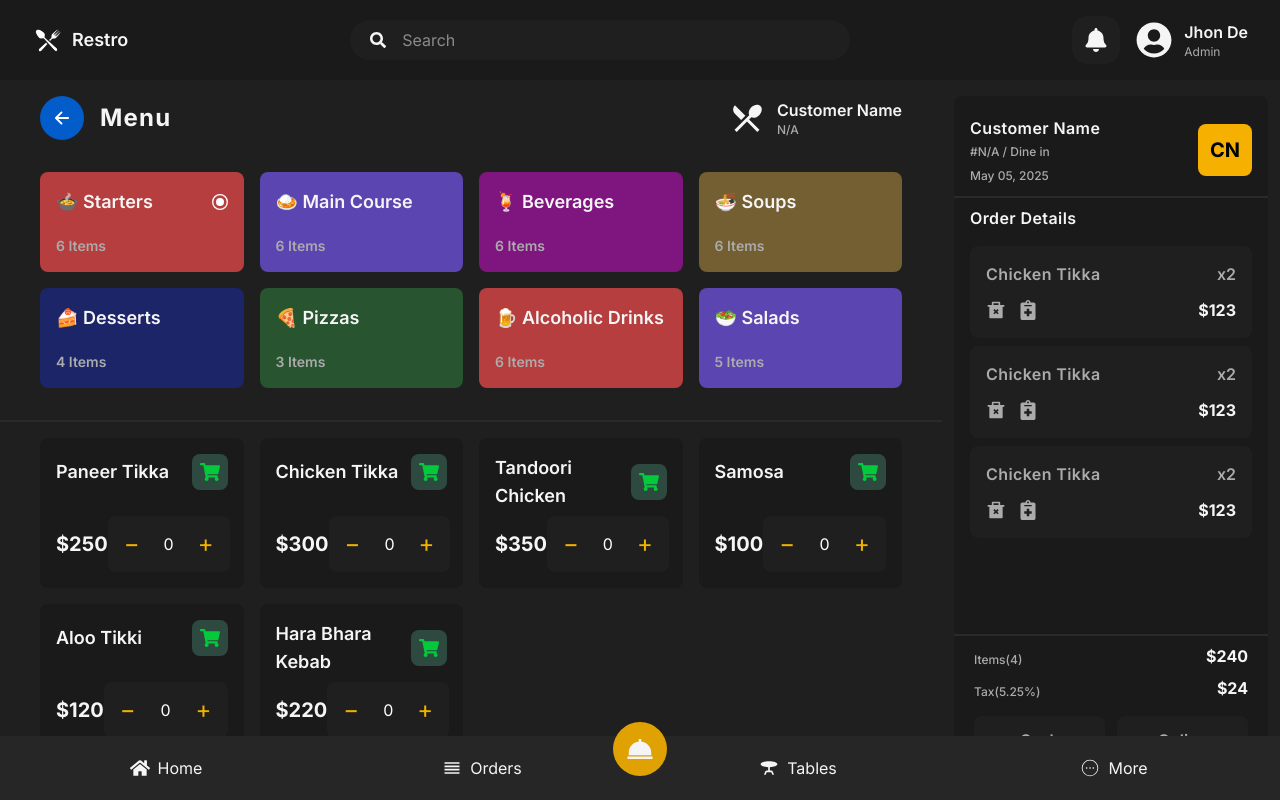
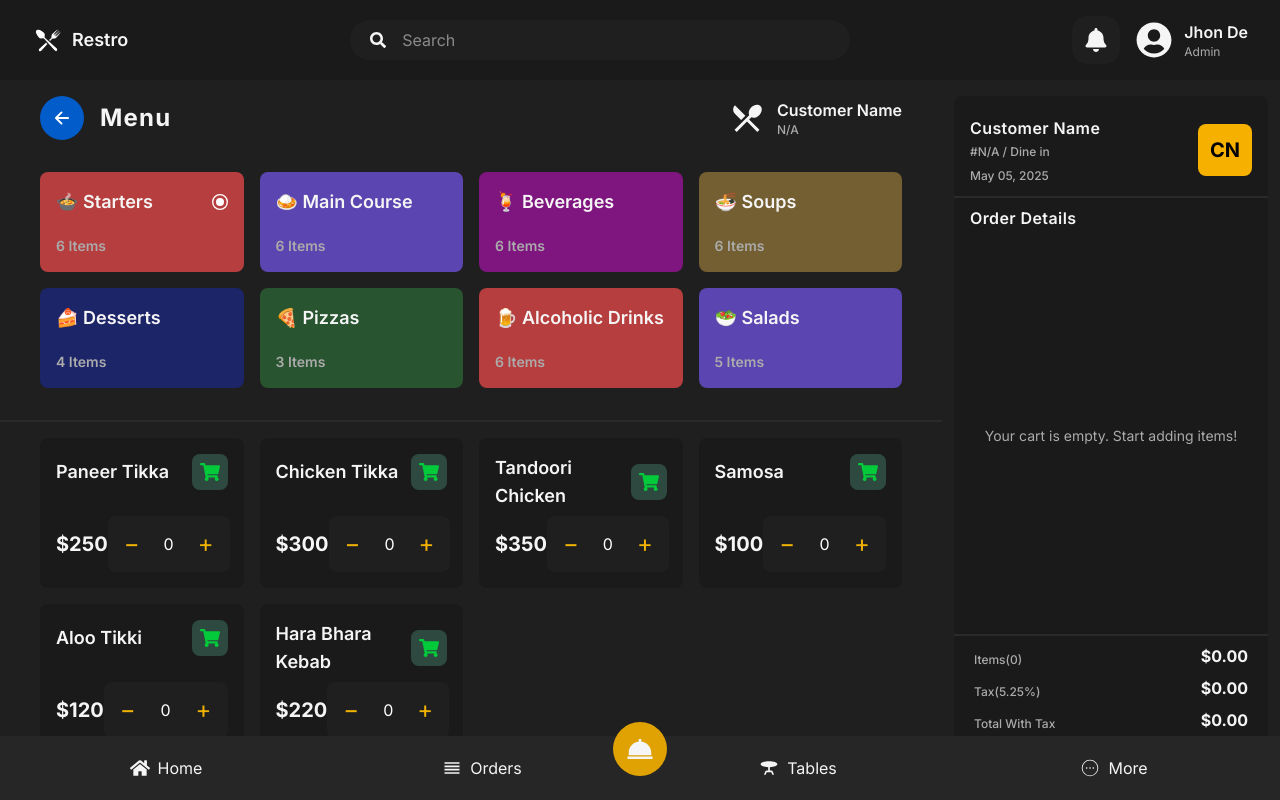
Before and after one commit to carloshtsca/restaurant-react, a React (Vite) app: page /menu in a window 1280 px wide. Built offline with nearby package versions, Linux system fonts and the light colour scheme.

Commit message:
Add Redux Integration PT-2

```diff
--- a/src/components/menu/Bill.jsx
+++ b/src/components/menu/Bill.jsx
@@ -1,15 +1,27 @@
 import React from 'react'
+import { useSelector } from 'react-redux';
+import { getTotalPrice } from '../../redux/slices/cartSlice';
 
 const Bill = () => {
+    const cartData = useSelector(state => state.cart);
+    const total = useSelector(getTotalPrice);
+    const taxRate = 5.25;
+    const tax = (total * taxRate) / 100;
+    const totalPriceWithTax = total + tax;
+
     return (
         <>
             <div className='flex items-center justify-between px-5 mt-2'>
-                <p className='text-xs text-[#ababab] font-medium mt-2'>Items(4)</p>
-                <h1 className='text-[#f5f5f5] text-md font-bold'>$240</h1>
+                <p className='text-xs text-[#ababab] font-medium mt-2'>Items({cartData.length})</p>
+                <h1 className='text-[#f5f5f5] text-md font-bold'>${total.toFixed(2)}</h1>
             </div>
             <div className='flex items-center justify-between px-5 mt-2'>
                 <p className='text-xs text-[#ababab] font-medium mt-2'>Tax(5.25%)</p>
-                <h1 className='text-[#f5f5f5] text-md font-bold'>$24</h1>
+                <h1 className='text-[#f5f5f5] text-md font-bold'>${tax.toFixed(2)}</h1>
+            </div>
+            <div className='flex items-center justify-between px-5 mt-2'>
+                <p className='text-xs text-[#ababab] font-medium mt-2'>Total With Tax </p>
+                <h1 className='text-[#f5f5f5] text-md font-bold'>${totalPriceWithTax.toFixed(2)}</h1>
             </div>
             <div className='flex items-center gap-3 px-5 mt-4'>
                 <button className='bg-[#1f1f1f] px-4 py-3 w-full rounded-lg text-[#ababab] font-semibold'>Cash</button>
--- a/src/components/menu/CartInfo.jsx
+++ b/src/components/menu/CartInfo.jsx
@@ -1,60 +1,53 @@
-import React from 'react'
+import React, { useEffect, useRef } from 'react'
 import { RiDeleteBin2Fill } from 'react-icons/ri';
-import { FaNotesMedical } from 'react-icons/fa';
+import { FaNotesMedical } from 'react-icons/fa6';
+import { useDispatch, useSelector } from 'react-redux';
+import { removeItem } from '../../redux/slices/cartSlice';
 
-const CartInfo = () => {
+const CartInfo = () => { // 3:20 - part 9
+    const cartData = useSelector(state => state.cart);
+    const scrollRef = useRef();
+    const dispatch = useDispatch();
+
+    useEffect(() => {
+        if (scrollRef.current) {
+            scrollRef.current.scrollTo({
+                top: scrollRef.current.scrollHeight,
+                behavior: 'smooth',
+            });
+        }
+    }, [cartData]);
+
+    const handleRemove = (itemId) => {
+        dispatch(removeItem(itemId));
+    }
+
     return (
         <div className='px-4 py-2'>
             <h1 className='text-[#f5f5f5] font-semibold tracking-wide'>Order Details</h1>
 
-            <div className='mt-4 overflow-y-scroll scrollbar-hide h-[380px]'>
+            <div className='mt-4 overflow-y-scroll scrollbar-hide h-[380px]' ref={scrollRef}>
+                {cartData.length === 0 ? (
+                    <p className='text-[#ababab] text-sm flex justify-center items-center h-full'>Your cart is empty. Start adding items!</p>
+                ) : cartData.map((item) => {
+                    return (
                         <div className='bg-[#1f1f1f] rounded-lg px-4 py-4 mb-2'>
                             <div className='flex items-center justify-between'>
                                 <h1 className='text-[#ababab] font-semibold tracking-wide text-md'>
-                            Chicken Tikka
+                                    {item.name}
                                 </h1>
-                        <p className='text-[#ababab] font-semibold'>x2</p>
+                                <p className='text-[#ababab] font-semibold'>x{item.quantity}</p>
                             </div>
                             <div className='flex items-center justify-between mt-3'>
                                 <div className='flex items-center gap-3'>
-                            <RiDeleteBin2Fill className='text-[#ababab] cursor-pointer' size={20} />
+                                    <RiDeleteBin2Fill onClick={() => handleRemove(item.id)} className='text-[#ababab] cursor-pointer' size={20} />
                                     <FaNotesMedical className='text-[#ababab] cursor-pointer' size={20} />
                                 </div>
-                        <p className='text-[#f5f5f5] text-md font-bold'>$123</p>
+                                <p className='text-[#f5f5f5] text-md font-bold'>${item.price}</p>
                             </div>
                         </div>
-
-                <div className='bg-[#1f1f1f] rounded-lg px-4 py-4 mb-2'>
-                    <div className='flex items-center justify-between'>
-                        <h1 className='text-[#ababab] font-semibold tracking-wide text-md'>
-                            Chicken Tikka
-                        </h1>
-                        <p className='text-[#ababab] font-semibold'>x2</p>
-                    </div>
-                    <div className='flex items-center justify-between mt-3'>
-                        <div className='flex items-center gap-3'>
-                            <RiDeleteBin2Fill className='text-[#ababab] cursor-pointer' size={20} />
-                            <FaNotesMedical className='text-[#ababab] cursor-pointer' size={20} />
-                        </div>
-                        <p className='text-[#f5f5f5] text-md font-bold'>$123</p>
-                    </div>
-                </div>
-
-                <div className='bg-[#1f1f1f] rounded-lg px-4 py-4 mb-2'>
-                    <div className='flex items-center justify-between'>
-                        <h1 className='text-[#ababab] font-semibold tracking-wide text-md'>
-                            Chicken Tikka
-                        </h1>
-                        <p className='text-[#ababab] font-semibold'>x2</p>
-                    </div>
-                    <div className='flex items-center justify-between mt-3'>
-                        <div className='flex items-center gap-3'>
-                            <RiDeleteBin2Fill className='text-[#ababab] cursor-pointer' size={20} />
-                            <FaNotesMedical className='text-[#ababab] cursor-pointer' size={20} />
-                        </div>
-                        <p className='text-[#f5f5f5] text-md font-bold'>$123</p>
-                    </div>
-                </div>
+                    )
+                })}
             </div>
         </div>
     );
--- a/src/components/menu/MenuContainer.jsx
+++ b/src/components/menu/MenuContainer.jsx
@@ -2,11 +2,14 @@ import React, { useState } from 'react'
 import { menus } from '../../constants'
 import { GrRadialSelected } from 'react-icons/gr';
 import { FaShoppingCart } from 'react-icons/fa';
+import { useDispatch } from 'react-redux';
+import { addItems } from '../../redux/slices/cartSlice';
 
 const MenuContainer = () => {
     const [selected, setSelected] = useState(menus[0]);
     const [itemCount, setItemCount] = useState(0);
     const [itemId, setItemId] = useState();
+    const dispatch = useDispatch();
 
     const increment = (id) => {
         setItemId(id);
@@ -20,11 +23,26 @@ const MenuContainer = () => {
         setItemCount((prev) => prev - 1);
     };
 
+    const handleAddToCart = (item) => {
+        if (itemCount === 0) return;
+
+        const { name, price } = item;
+        const newObj = {
+            id: new Date(),
+            name,
+            pricePerQuantity: price,
+            quantity: itemCount,
+            price: price * itemCount
+        };
+
+        dispatch(addItems(newObj));
+        setItemCount(0);
+    }
+
     return (
         <>
             <div className='grid sm:grid-cols-2 md:grid-cols-2 lg:grid-cols-3 xl:grid-cols-4 gap-4 px-10 py-4 w-[100%]'>
-                {
-                    menus.map((menu) => {
+                {menus.map((menu) => {
                     return (
                         <div
                             key={menu.id}
@@ -43,33 +61,30 @@ const MenuContainer = () => {
                             <p className='text-[#ababab] text-sm font-semibold'>{menu.items.length} Items</p>
                         </div>
                     );
-                    })
-                }
+                })}
             </div>
 
             <hr className='border-[#2a2a2a] border-t-2 mt-4' />
 
             <div className='grid sm:grid-cols-2 md:grid-cols-2 lg:grid-cols-3 xl:grid-cols-4 gap-4 px-10 py-4 w-[100%]'>
-                {
-                    selected?.items.map((menu) => {
+                {selected?.items.map((item) => {
                     return (
-                            <div key={menu.id} className='flex flex-col items-start justify-between p-4 rounded-lg h-[150px] cursor-pointer hover:bg-[#2a2a2a] bg-[#1a1a1a]'>
+                        <div key={item.id} className='flex flex-col items-start justify-between p-4 rounded-lg h-[150px] cursor-pointer hover:bg-[#2a2a2a] bg-[#1a1a1a]'>
                             <div className='flex items-center justify-between w-full'>
-                                    <h1 className='text-[#f5f5f5] text-lg font-semibold'>{menu.name}</h1>
-                                    <button className='bg-[#2e4a40] text-[#02ca3a] p-2 rounded-lg'><FaShoppingCart size={20} /></button>
+                                <h1 className='text-[#f5f5f5] text-lg font-semibold'>{item.name}</h1>
+                                <button onClick={() => handleAddToCart(item)} className='bg-[#2e4a40] text-[#02ca3a] p-2 rounded-lg'><FaShoppingCart size={20} /></button>
                             </div>
                             <div className='flex items-center justify-between w-full'>
-                                    <p className='text-[#f5f5f5] text-xl font-bold'>${menu.price}</p>
+                                <p className='text-[#f5f5f5] text-xl font-bold'>${item.price}</p>
                                 <div className='flex items-center justify-between bg-[#1f1f1f] px-4 py-3 rounded-lg gap-6 w-32'>
-                                        <button onClick={() => decrement(menu.id)} className='text-yellow-500 text-2xl'>&minus;</button>
-                                        <span className='text-white'>{menu.id === itemId ? itemCount : "0"}</span>
-                                        <button onClick={() => increment(menu.id)} className='text-yellow-500 text-2xl'>&#43;</button>
+                                    <button onClick={() => decrement(item.id)} className='text-yellow-500 text-2xl'>&minus;</button>
+                                    <span className='text-white'>{item.id === itemId ? itemCount : "0"}</span>
+                                    <button onClick={() => increment(item.id)} className='text-yellow-500 text-2xl'>&#43;</button>
                                 </div>
                             </div>
                         </div>
                     );
-                    })
-                }
+                })}
             </div>
         </>
     )
--- /dev/null
+++ b/src/redux/slices/cartSlice.js
@@ -0,0 +1,20 @@
+import { createSlice } from "@reduxjs/toolkit";
+
+const initialState = [];
+
+const cartSlice = createSlice({
+    name: "cart",
+    initialState,
+    reducers: {
+        addItems: (state, action) => {
+            state.push(action.payload);
+        },
+        removeItem: (state, action) => {
+            return state.filter(item => item.id != action.payload);
+        }
+    }
+});
+
+export const getTotalPrice = (state) => state.cart.reduce((total, item) => total + item.price, 0);
+export const { addItems, removeItem } = cartSlice.actions;
+export default cartSlice.reducer;
--- a/src/redux/store.js
+++ b/src/redux/store.js
@@ -1,9 +1,11 @@
 import { configureStore } from '@reduxjs/toolkit';
 import customerSlice from './slices/customerSlice';
+import cartSlice from './slices/cartSlice';
 
 const store = configureStore({
     reducer: {
-        customer: customerSlice
+        customer: customerSlice,
+        cart: cartSlice
     },
     devTools: import.meta.env.NODE_ENV !== "production",
 });
```
Lines whose indentation alone changed are shown as unchanged.
